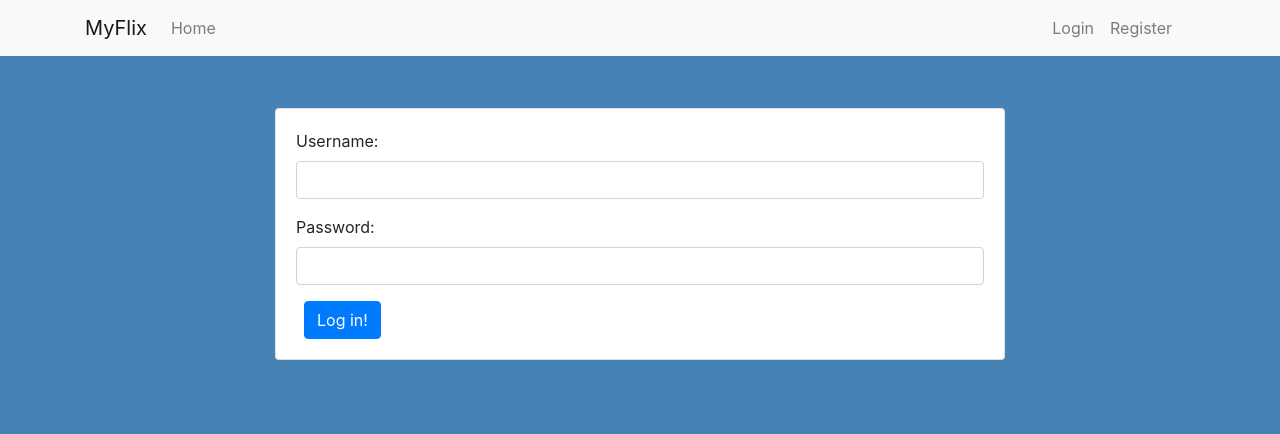
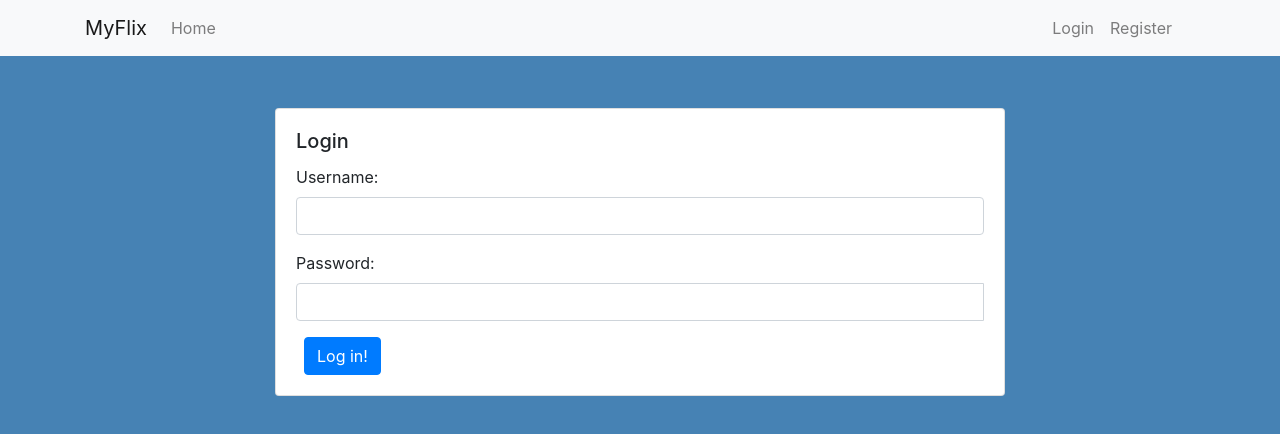
Before and after one commit to Segwegler/myFlix-client, a React (Vite) app: page /login in a window 1280 px wide. Shown: the top 434 px of the page. Built offline with nearby package versions, Linux system fonts and the light colour scheme; no server answers.

Commit message:
Add login error if login is unsuccessful

```diff
--- a/src/components/login-view/login-view.jsx
+++ b/src/components/login-view/login-view.jsx
@@ -1,6 +1,7 @@
 import React, {useState} from 'react';
 import Form from 'react-bootstrap/Form';
 import Button from 'react-bootstrap/Button';
+import InputGroup from 'react-bootstrap/InputGroup';
 import Card from 'react-bootstrap/Card';
 import Row from 'react-bootstrap/Row';
 
@@ -10,6 +11,8 @@ export default function LoginView(props) {
 
   const [username, setUsername ] = useState('');
   const [password, setPassword ] = useState('');
+  const [error, setError ] = useState(false);
+
 
   const handleSubmit = (e) => {
     e.preventDefault();
@@ -18,17 +21,18 @@ export default function LoginView(props) {
       Username: username,
       Password: password
     }).then( response => {
-      const data = response.data;
-      props.onLoggedIn(data);
-      props.onBackClick()
+      props.onLoggedIn(response.data);
+      props.onBackClick();
     }).catch( e => {
-      console.log('user not found');
+      console.log('user not found',e);
+      setError(true);
     });
   };
 
     return(
       <Card className="mt-5">
         <Card.Body>
+        <Card.Title>Login</Card.Title>
           <Form>
             <Form.Group controlId="formUsername">
               <Form.Label>Username:</Form.Label>
@@ -36,7 +40,14 @@ export default function LoginView(props) {
             </Form.Group>
             <Form.Group controlId="formPassword">
               <Form.Label>Password:</Form.Label>
-              <Form.Control type="password" onChange={e=> setPassword(e.target.value)} />
+              <InputGroup hasValidation>
+                <Form.Control
+                  type="password"
+                  onChange={e=> setPassword(e.target.value)}
+                  isInvalid = {error}
+                />
+                <Form.Control.Feedback type="invalid">Username or Password is incorrect</Form.Control.Feedback>
+              </InputGroup>
             </Form.Group>
             <Row  className='mt-1 ml-2'>
               <Button variant="primary" type="submit" onClick={handleSubmit}>Log in!</Button>
```
